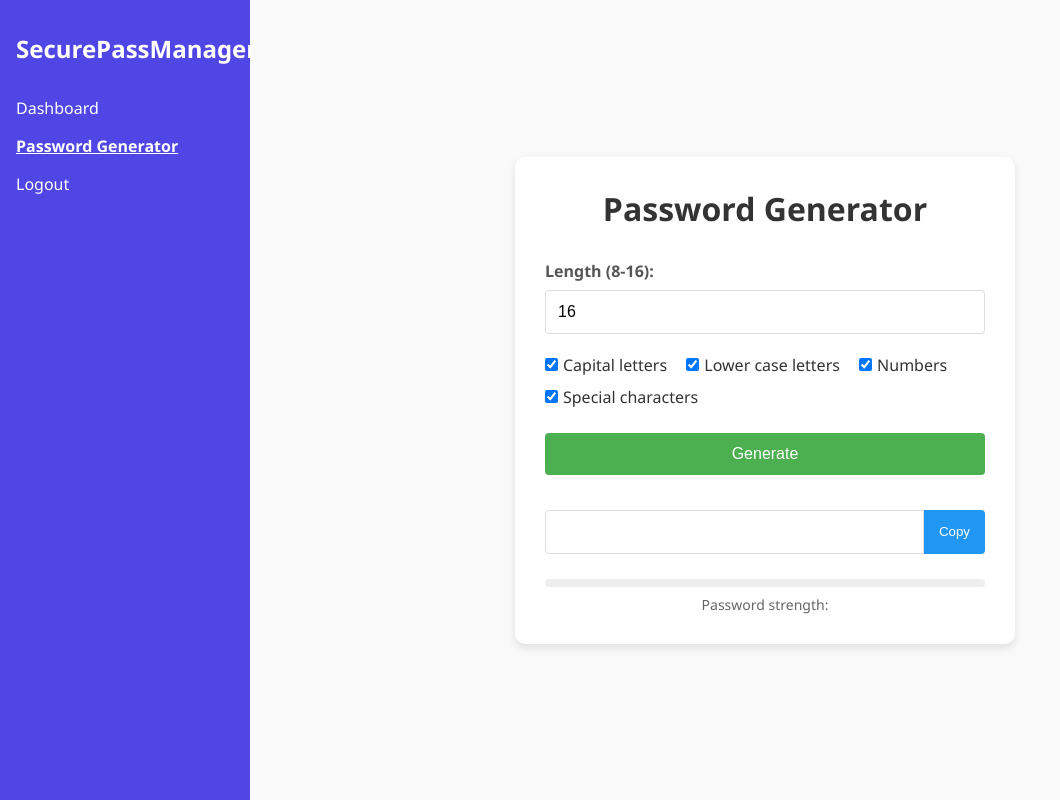
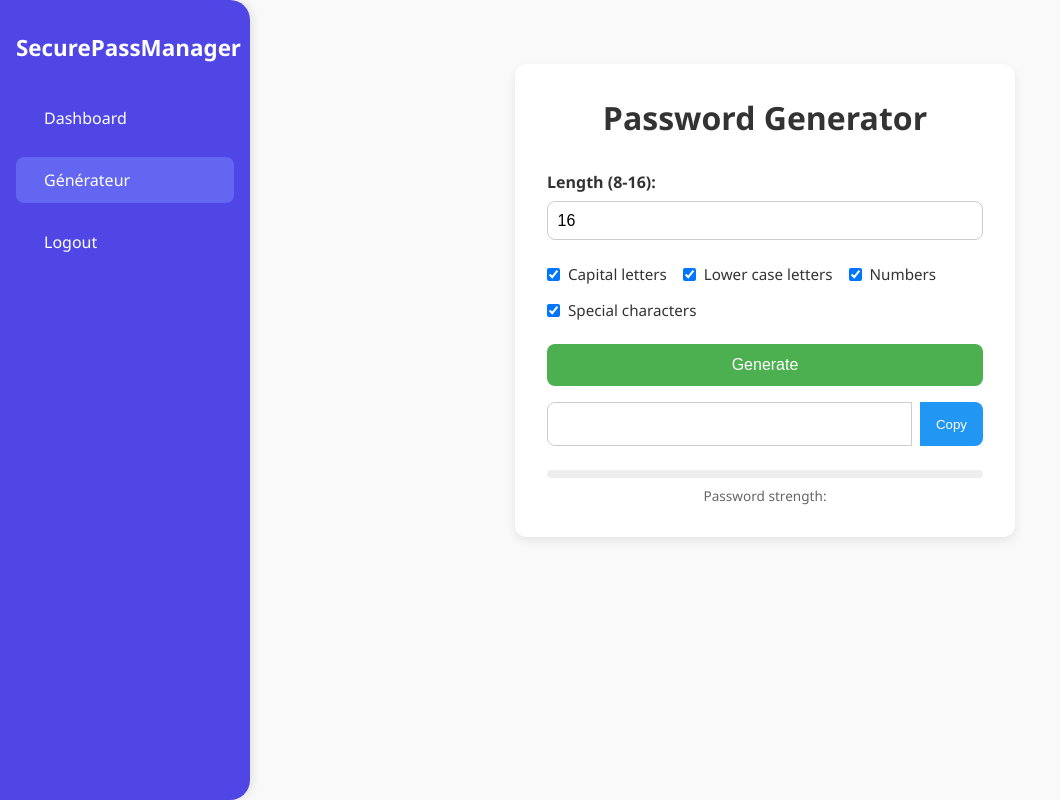
Before and after one commit to EmaD3c/SecurePass-Manager, a website built with Vite: page frontend/password_generator.html in a window 1280 px wide. Shown: the whole page, without its empty margins (0-1060 px from the left). Built offline with nearby package versions, Linux system fonts and the light colour scheme.

Commit message:
add table username in database + modify sidebar style + modify passwords list style

```diff
--- a/frontend/password_generator.html
+++ b/frontend/password_generator.html
@@ -4,21 +4,26 @@
   <meta charset="UTF-8">
   <meta name="viewport" content="width=device-width, initial-scale=1.0">
   <title>Secure Password Generator</title>
-    <link rel="stylesheet" href="/src/dashboard.css">
-    <link rel="stylesheet" href="/src/password_generator.css">
+  <link rel="stylesheet" href="/src/dashboard.css"> <!-- Sidebar + Layout -->
+  <link rel="stylesheet" href="/src/password_generator.css"> <!-- Specific styles -->
 </head>
 <body>
   <div class="dashboard-container">
+    <!-- Sidebar -->
     <aside class="sidebar">
+      <div class="sidebar-header">
         <h2>SecurePassManager</h2>
+      </div>
       <nav>
-                <ul>
-                    <li><a href="dashboard.html">Dashboard</a></li>
-                    <li><a href="password_generator.html" class="active">Password Generator</a></li>
-                    <li><a href="#" id="logoutLink">Logout</a></li>
+        <ul class="nav-links">
+          <li><a href="dashboard.html"><span></span> Dashboard</a></li>
+          <li><a href="password_generator.html" class="active"><span></span> Générateur</a></li>
+          <li><a href="#" id="logoutLink"><span></span> Logout</a></li>
         </ul>
       </nav>
     </aside>
+
+    <!-- Main Content -->
     <main class="main-content">
       <div class="container">
         <h1>Password Generator</h1>
@@ -52,6 +57,7 @@
       </div>
     </main>
   </div>
+
   <script src="/src/password_generator.js"></script>
 </body>
 </html>
--- a/frontend/src/dashboard.css
+++ b/frontend/src/dashboard.css
@@ -32,23 +32,48 @@ body {
   background-color: var(--primary-color);
   color: white;
   padding: 2rem 1rem;
+  display: flex;
+  flex-direction: column;
+  border-top-right-radius: 20px;
+  border-bottom-right-radius: 20px;
+  box-shadow: 2px 0 10px rgba(0, 0, 0, 0.1);
 }
-.sidebar h2 {
+
+.sidebar-header h2 {
+  font-size: 1.4rem;
+  font-weight: bold;
+  text-align: center;
   margin-bottom: 2rem;
 }
-.sidebar nav ul {
+
+.nav-links {
   list-style: none;
+  display: flex;
+  flex-direction: column;
+  gap: 1rem;
 }
-.sidebar nav ul li {
-  margin-bottom: 1rem;
+
+.nav-links li {
+  border-radius: 10px;
+  transition: background-color 0.3s ease;
 }
-.sidebar nav ul li a {
+
+.nav-links li a {
+  display: flex;
+  align-items: center;
+  gap: 0.75rem;
+  padding: 0.75rem 1rem;
   color: white;
   text-decoration: none;
+  font-size: 1rem;
+  border-radius: 8px;
+  transition: background-color 0.3s ease;
 }
-.sidebar nav ul li a.active {
-  font-weight: bold;
-  text-decoration: underline;
+
+.nav-links li a.active,
+.nav-links li a:hover {
+  background-color: var(--secondary-color);
+  color: white;
 }
 
 /* Main content */
@@ -194,3 +219,29 @@ header h1 {
   font-size: 1.5rem;
   cursor: pointer;
 }
+
+.entry-row {
+  display: flex;
+  align-items: center;
+  gap: 2rem;
+  flex-wrap: wrap;
+}
+
+.username {
+  min-width: 200px;
+}
+
+.password-row {
+  display: flex;
+  align-items: center;
+  gap: 0.5rem;
+  min-width: 200px;
+}
+
+.password-label {
+  font-weight: bold;
+}
+
+.password-value {
+  font-family: monospace;
+}
--- a/frontend/src/dashboard.js
+++ b/frontend/src/dashboard.js
@@ -119,11 +119,13 @@ function displayPasswords(passwords) {
         passwordElement.innerHTML = `
         <div class="entry-info">
           <h3>${password.name}</h3>
-                <p><strong>Username:</strong> ${password.username || 'Not specified'}</p>
+          <div class="entry-row">
+            <p class="username"><strong>Username:</strong> ${password.username}</p>
             <div class="password-row">
               <span class="password-label">Password:</span>
               <span class="password-value">••••••••</span>
               <button class="show-password" data-password="${password.password}">Show</button>
+            </div>
           </div>
         </div>
         <div class="entry-actions">
@@ -131,6 +133,7 @@ function displayPasswords(passwords) {
           <button class="delete-btn" data-id="${password.id}">🗑 Delete</button>
         </div>
       `;
+
         passwordList.appendChild(passwordElement);
     });
 
--- a/frontend/src/password_generator.css
+++ b/frontend/src/password_generator.css
@@ -1,101 +1,143 @@
+:root {
+  --primary-color: #4F46E5;
+  --secondary-color: #6366f1;
+  --background-color: #f9f9f9;
+  --text-color: #333;
+  --card-bg: #fff;
+  --border-radius: 12px;
+  --box-shadow: 0 4px 10px rgba(0, 0, 0, 0.08);
+}
+
 body {
-    font-family: Arial, sans-serif;
-    background-color: #f5f5f5;
+  font-family: 'Segoe UI', sans-serif;
+  background-color: var(--background-color);
+  color: var(--text-color);
   margin: 0;
   padding: 0;
+}
+
+.dashboard-container {
+  display: flex;
   min-height: 100vh;
+}
+
+/* Sidebar */
+.sidebar {
+  width: 250px;
+  background-color: var(--primary-color);
+  color: white;
+  padding: 2rem 1rem;
   display: flex;
   flex-direction: column;
+  border-top-right-radius: 20px;
+  border-bottom-right-radius: 20px;
+  box-shadow: 2px 0 10px rgba(0, 0, 0, 0.1);
 }
 
-.app-header {
-    background-color: #747bff;
-    color: white;
-    padding: 1rem;
-    box-shadow: 0 2px 5px rgba(0,0,0,0.1);
-    position: relative;
-    z-index: 10;
+.sidebar-header h2 {
+  font-size: 1.4rem;
+  font-weight: bold;
+  text-align: center;
+  margin-bottom: 2rem;
 }
 
+.nav-links {
+  list-style: none;
+  display: flex;
+  flex-direction: column;
+  gap: 1rem;
+  padding: 0;
+}
+
+.nav-links li a {
+  display: flex;
+  align-items: center;
+  gap: 0.75rem;
+  padding: 0.75rem 1rem;
+  color: white;
+  text-decoration: none;
+  font-size: 1rem;
+  border-radius: 8px;
+  transition: background-color 0.3s ease;
+}
+
+.nav-links li a.active,
+.nav-links li a:hover {
+  background-color: var(--secondary-color);
+}
+
+/* Main content */
 .main-content {
   flex: 1;
+  padding: 3rem 2rem;
   display: flex;
-    align-items: center;
   justify-content: center;
-    padding: 2rem 1rem;
-}
-
-.generator-container {
-    width: 100%;
-    max-width: 500px;
-    margin: auto;
-}
-
-.generator-section {
-    background: white;
-    border-radius: 8px;
-    padding: 2rem;
-    box-shadow: 0 4px 8px rgba(0,0,0,0.1);
+  align-items: flex-start;
 }
 
 .container {
   max-width: 500px;
   width: 100%;
-    padding: 30px;
-    background: white;
-    border-radius: 10px;
-    box-shadow: 0 4px 8px rgba(0,0,0,0.1);
-    margin: 20px auto;
+  padding: 2rem;
+  background: var(--card-bg);
+  border-radius: var(--border-radius);
+  box-shadow: var(--box-shadow);
+  margin-top: 2rem;
 }
 
 h1 {
   text-align: center;
-    color: #333;
-    margin-bottom: 30px;
+  color: var(--text-color);
+  margin-bottom: 2rem;
 }
 
+/* Controls */
 .control-group {
-    margin-bottom: 20px;
+  margin-bottom: 1.5rem;
 }
 
 .control-group label {
   display: block;
-    margin-bottom: 8px;
   font-weight: bold;
-    color: #555;
+  margin-bottom: 0.5rem;
 }
 
 .control-group input[type="number"] {
   width: 100%;
-    padding: 12px;
-    border: 1px solid #ddd;
-    border-radius: 4px;
-    font-size: 16px;
+  padding: 0.6rem;
+  border: 1px solid #ccc;
+  border-radius: 8px;
+  font-size: 1rem;
+}
+
+.checkbox-group {
+  display: flex;
+  flex-wrap: wrap;
+  gap: 1rem;
+  margin-bottom: 1.5rem;
 }
 
 .checkbox-group label {
-    display: inline-flex;
+  display: flex;
   align-items: center;
-    margin-right: 15px;
-    margin-bottom: 10px;
-    cursor: pointer;
+  font-size: 0.95rem;
 }
 
 .checkbox-group input[type="checkbox"] {
-    margin-right: 5px;
+  margin-right: 0.5rem;
 }
 
+/* Buttons */
 #generate-btn {
+  width: 100%;
   background-color: #4CAF50;
   color: white;
+  padding: 0.75rem;
+  font-size: 1rem;
   border: none;
-    padding: 12px 20px;
-    border-radius: 4px;
+  border-radius: 8px;
   cursor: pointer;
-    font-size: 16px;
-    width: 100%;
-    margin: 15px 0;
-    transition: background-color 0.3s;
+  margin-bottom: 1rem;
 }
 
 #generate-btn:hover {
@@ -104,41 +146,41 @@ h1 {
 
 .result {
   display: flex;
-    margin: 20px 0;
+  gap: 0.5rem;
+  margin-bottom: 1.5rem;
 }
 
 .result input {
   flex: 1;
-    padding: 12px;
-    border: 1px solid #ddd;
-    border-radius: 4px 0 0 4px;
-    font-size: 16px;
+  padding: 0.75rem;
+  border: 1px solid #ccc;
+  border-radius: 8px 0 0 8px;
   font-family: monospace;
+  font-size: 1rem;
 }
 
 #copy-btn {
   background-color: #2196F3;
   color: white;
   border: none;
-    padding: 0 15px;
-    border-radius: 0 4px 4px 0;
+  padding: 0 1rem;
+  border-radius: 0 8px 8px 0;
   cursor: pointer;
-    transition: background-color 0.3s;
 }
 
 #copy-btn:hover {
   background-color: #0b7dda;
 }
 
+/* Strength Meter */
 .strength-meter {
-    margin-top: 25px;
+  margin-top: 10px;
 }
 
 .strength-bar-container {
   height: 8px;
   background-color: #eee;
   border-radius: 4px;
-    margin-bottom: 8px;
   overflow: hidden;
 }
 
@@ -150,7 +192,8 @@ h1 {
 }
 
 .strength-text {
-    font-size: 14px;
+  font-size: 0.85rem;
   color: #666;
   text-align: center;
+  margin-top: 0.5rem;
 }
```
Also changed, not shown: frontend/dashboard.html (+9 -7 lines), tests/test_database.md (+1 -1 lines), 2 other files. Lines whose indentation alone changed are shown as unchanged.
